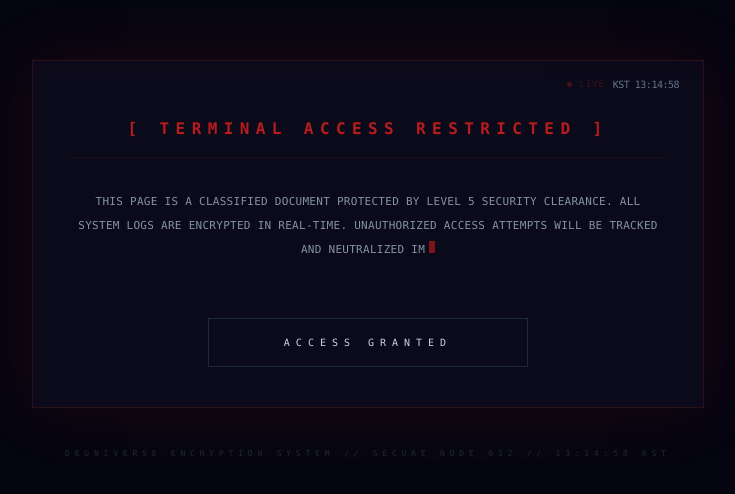
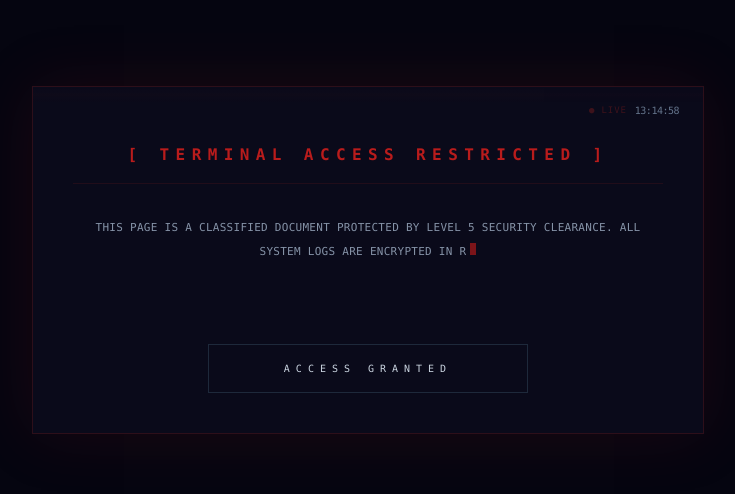
Before and after one commit to DEUNiverse-32/deuniverse-agent, a Next.js app: page / in a window 1280 px wide. Shown: the part 140-634 px from the top of the page, without its empty margins (272-1007 px from the left). Built offline with nearby package versions, Linux system fonts and the light colour scheme.

Commit message:
Refactor KST time display and clean up comments

```diff
--- a/app/page.tsx
+++ b/app/page.tsx
@@ -15,7 +15,7 @@ export default function Home() {
   const [isGlitching, setIsGlitching] = useState(false);
   const [currentTime, setCurrentTime] = useState('');
 
-  // KST 시간 업데이트 함수
+  // KST 시간 업데이트 (상단 LIVE 표시용)
   useEffect(() => {
     const updateTime = () => {
       const now = new Date();
@@ -50,7 +50,7 @@ export default function Home() {
       setTypedText((prev) => WARNING_MESSAGE.slice(0, index + 1));
       index++;
       if (index === WARNING_MESSAGE.length) clearInterval(intervalId);
-    }, 30);
+    }, 50);
     return () => clearInterval(intervalId);
   }, [isAuthorized]);
 
@@ -62,10 +62,10 @@ export default function Home() {
         )}
 
         <div className={`max-w-2xl w-full border border-red-900/30 p-10 bg-[#0a0a1a] shadow-[0_0_60px_rgba(153,27,27,0.15)] relative overflow-hidden ${isGlitching ? 'scale-105 duration-75' : 'duration-500'}`}>
-          {/* 상단 KST 시계 레이어 */}
+          {/* 우측 상단 KST 시계 유지 */}
           <div className="absolute top-4 right-6 flex items-center space-x-2">
             <span className="text-[9px] text-red-900/60 tracking-widest animate-pulse">● LIVE</span>
-            <span className="text-[10px] text-slate-500 tracking-tighter">KST {currentTime}</span>
+            <span className="text-[10px] text-slate-500 tracking-tighter">{currentTime}</span>
           </div>
 
           <div className="absolute inset-0 bg-gradient-to-b from-transparent via-red-900/5 to-transparent pointer-events-none h-4 w-full animate-pulse"></div>
@@ -106,9 +106,7 @@ export default function Home() {
           }
         `}</style>
 
-        <div className="mt-10 text-[8px] text-slate-800 tracking-[0.6em] uppercase">
-          DEUNIVERSE ENCRYPTION SYSTEM // SECURE_NODE_032 // {currentTime} KST
-        </div>
+        {/* 하단 텍스트 영역 제거됨 */}
       </div>
     );
   }
```
